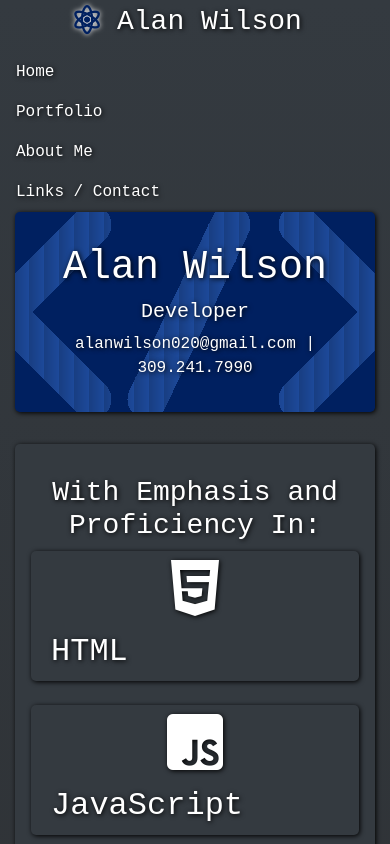
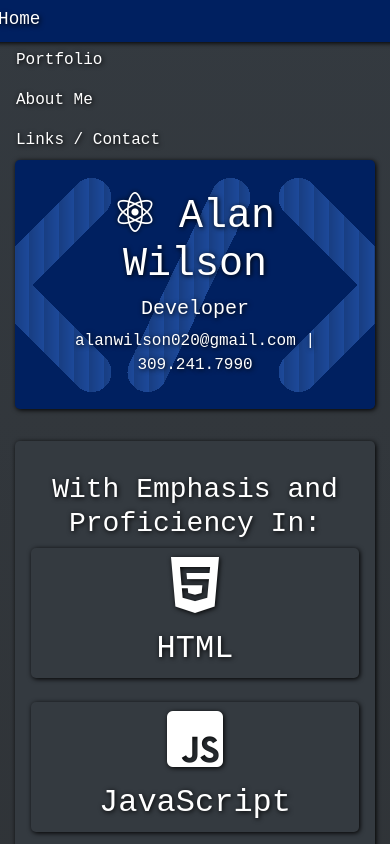
Before and after one commit to AlanWilsonWeb/alanwilsonweb.github.io, a React (Create React App) app: page / in a window 390 px wide. Shown: the top 844 px of the page. Built offline with nearby package versions, Linux system fonts and the light colour scheme.

Commit message:
Navigation, alignment, react logo move

```diff
--- a/src/App.css
+++ b/src/App.css
@@ -58,8 +58,8 @@ a:hover{
 }
 .reactlogo {
   animation: App-logo-spin infinite 20s linear;
-  color: rgb(0, 32, 96);
-  text-shadow: 0px 0px 5px white;
+  color: white;
+  text-shadow: 0px 0px 5px black;
 }
 @keyframes App-logo-spin {
   from { transform: rotate(0deg); }
@@ -126,3 +126,15 @@ a:hover{
 #profileRight{
   text-align: left;
 }
+@media only screen and (max-width: 576px) {
+    .rightSide {
+        text-align: center;
+    }
+}
+
+@media only screen and (max-width: 768px) {
+    .mediaPort {
+      text-align: center;
+      vertical-align: middle;
+    }
+}
--- a/src/Landing.js
+++ b/src/Landing.js
@@ -13,7 +13,7 @@ class Landing extends React.Component {
       <div>
         <Fade in={this.state.fadein}>
       <Jumbotron className="text-center myBlueBack text-white mainjumbo">
-        <h1>Alan Wilson</h1>
+        <h1><i className="fab fa-react reactlogo"></i> Alan Wilson</h1>
         <h5>Developer</h5>
         <div id="contacts"><div id="email"><a href="mailto:alanwilson020@gmail.com">alanwilson020@gmail.com</a> | 309.241.7990</div></div>
       </Jumbotron>
--- a/src/Navigation.js
+++ b/src/Navigation.js
@@ -12,7 +12,6 @@ class Navigation extends React.Component {
     return(
       <Fade in={this.state.fadein}>
       <Nav vertical>
-        <NavbarBrand><h3><b><i className="fab fa-react reactlogo"></i></b> Alan Wilson</h3></NavbarBrand>
         <NavItem>
           <NavLink href="#home">Home</NavLink>
         </NavItem>
--- a/src/Portfolio.js
+++ b/src/Portfolio.js
@@ -26,7 +26,7 @@ class Portfolio extends React.Component {
         <h1><i className="fas fa-code"></i> My Portfolio</h1>
         <h5>A collection of Code, Things I've made, and Projects I've been a part of</h5>
       </Jumbotron>
-    <Jumbotron className="bg-dark">
+    <Jumbotron className="bg-dark mediaPort">
       <h1 className="text-center">Current Works in Progress</h1>
       <Row className="portfolioRow">
         <Col md="4"><img alt="" className="portfolioImage img-fluid" src={brewgoggles} /></Col>
```
